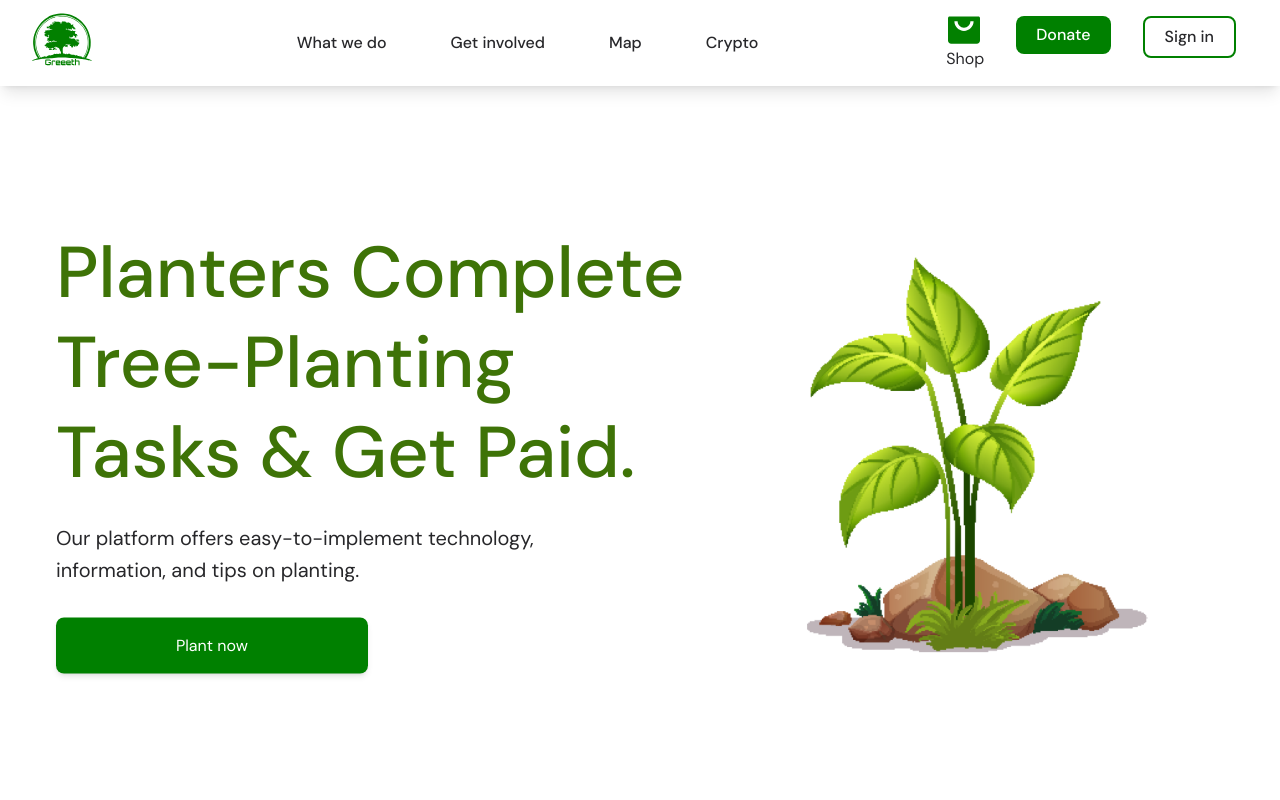
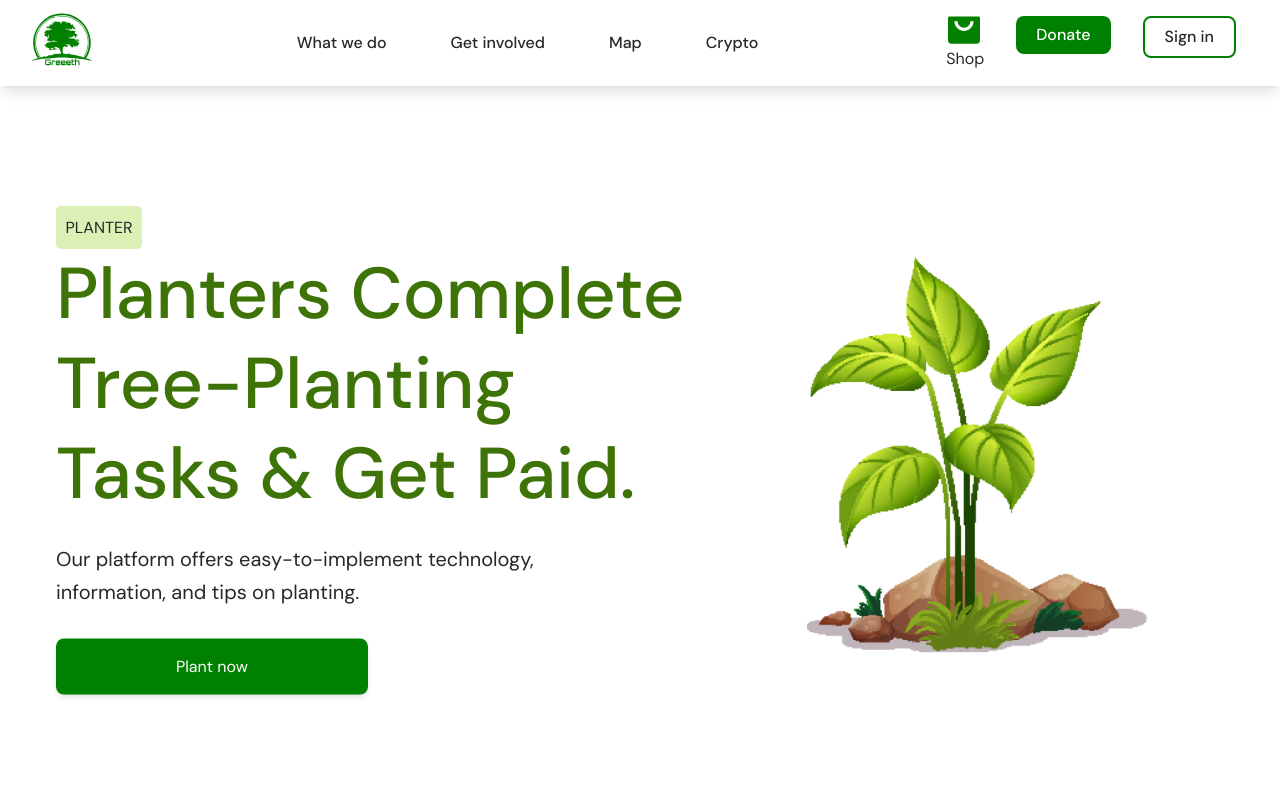
Before and after one commit to tohirbabs/Greeeth, a React (Vite) app: page / in a window 1280 px wide. Shown: the top 800 px of the page. Built offline with nearby package versions, Linux system fonts and the light colour scheme.

Commit message:
planter top

```diff
--- a/src/App.css
+++ b/src/App.css
@@ -24,6 +24,14 @@ a {
 
 .darkgrey {
   color: #393939;
+}
+
+.top {
+  padding: 0.6rem;
+  background-color: #dcefb5;
+  /* color: #393939; */
+  width: max-content;
+  border-radius: 5px;
 }
 
 .bg-lgreen {
--- a/src/components/PlantersHome.jsx
+++ b/src/components/PlantersHome.jsx
@@ -15,6 +15,7 @@ function PlantersHome() {
       <div className="relative flex flex-wrap flex-grow items-center justify-center ">
         <div className="container  mx-6 my-3 flex  flex-wrap items-center justify-between max-w-screen-xl px-2 py-2 ml-12 lg:h-full  lg:items-center lg:flex text-zinc-800">
           <div className="max-w-6/11 text-left sm:text-left darkgreen">
+            <div className="top">PLANTER</div>
             <h1 className="text-6xl  sm:(text-7xl !leading-tight) font-medium capitalize lgreen">
               Planters complete tree-planting tasks & get Paid.
             </h1>
```
